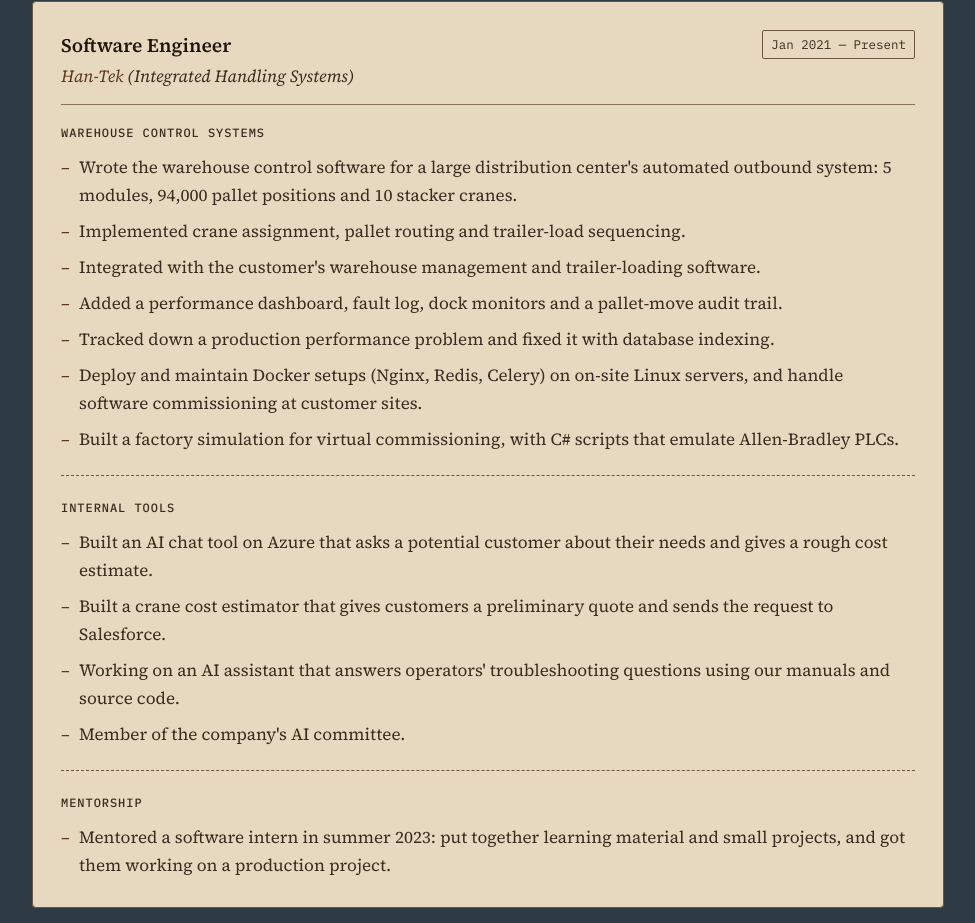
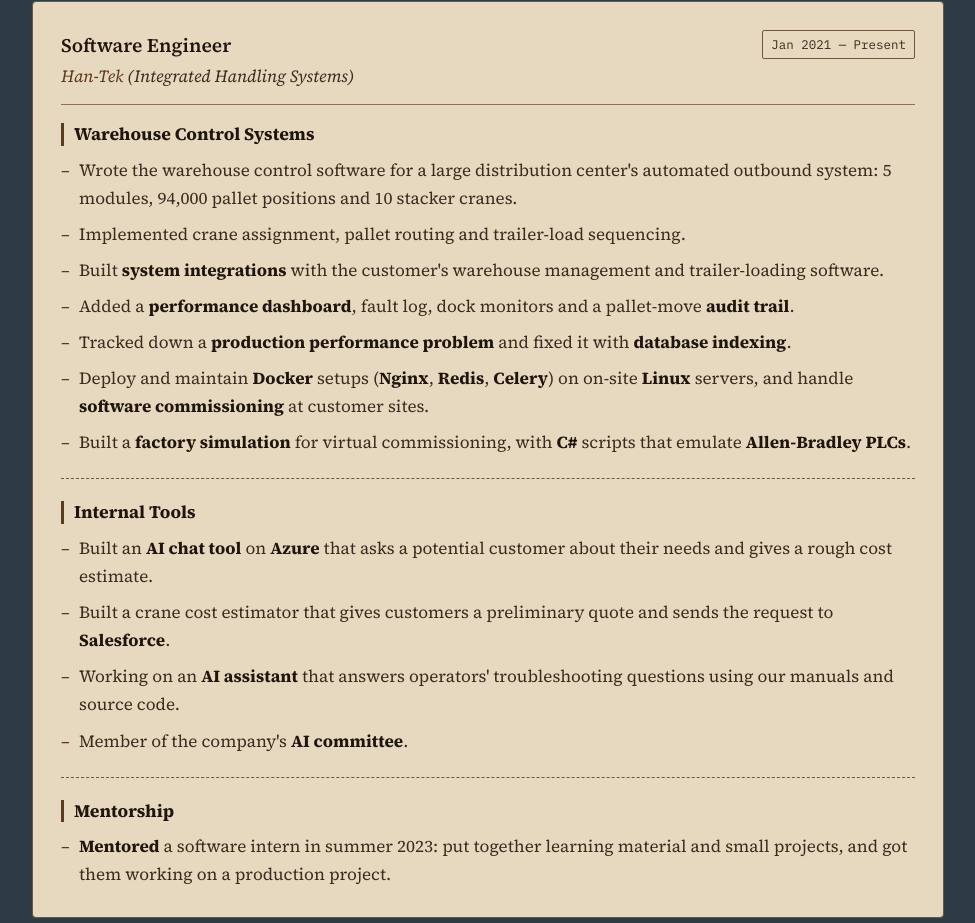
Before and after one commit to donaldholley/donaldholley.github.io, a plain HTML site: page index.html in a window 1280 px wide. Shown: the part 637-1560 px from the top of the page, without its empty margins (152-1127 px from the left). Drawn offline with Linux system fonts and the light colour scheme.

Commit message:
tweaked styles again

```diff
--- a/index.html
+++ b/index.html
@@ -115,28 +115,28 @@
             <ul>
               <li>Wrote the warehouse control software for a large distribution center's automated outbound system: 5 modules, 94,000 pallet positions and 10 stacker cranes.</li>
               <li>Implemented crane assignment, pallet routing and trailer-load sequencing.</li>
-              <li>Integrated with the customer's warehouse management and trailer-loading software.</li>
-              <li>Added a performance dashboard, fault log, dock monitors and a pallet-move audit trail.</li>
-              <li>Tracked down a production performance problem and fixed it with database indexing.</li>
-              <li>Deploy and maintain Docker setups (Nginx, Redis, Celery) on on-site Linux servers, and handle software commissioning at customer sites.</li>
-              <li>Built a factory simulation for virtual commissioning, with C# scripts that emulate Allen-Bradley PLCs.</li>
+              <li>Built <strong>system integrations</strong> with the customer's warehouse management and trailer-loading software.</li>
+              <li>Added a <strong>performance dashboard</strong>, fault log, dock monitors and a pallet-move <strong>audit trail</strong>.</li>
+              <li>Tracked down a <strong>production performance problem</strong> and fixed it with <strong>database indexing</strong>.</li>
+              <li>Deploy and maintain <strong>Docker</strong> setups (<strong>Nginx</strong>, <strong>Redis</strong>, <strong>Celery</strong>) on on-site <strong>Linux</strong> servers, and handle <strong>software commissioning</strong> at customer sites.</li>
+              <li>Built a <strong>factory simulation</strong> for virtual commissioning, with <strong>C#</strong> scripts that emulate <strong>Allen-Bradley PLCs</strong>.</li>
             </ul>
           </div>
 
           <div class="job-group">
             <h4>Internal Tools</h4>
             <ul>
-              <li>Built an AI chat tool on Azure that asks a potential customer about their needs and gives a rough cost estimate.</li>
-              <li>Built a crane cost estimator that gives customers a preliminary quote and sends the request to Salesforce.</li>
-              <li>Working on an AI assistant that answers operators' troubleshooting questions using our manuals and source code.</li>
-              <li>Member of the company's AI committee.</li>
+              <li>Built an <strong>AI chat tool</strong> on <strong>Azure</strong> that asks a potential customer about their needs and gives a rough cost estimate.</li>
+              <li>Built a crane cost estimator that gives customers a preliminary quote and sends the request to <strong>Salesforce</strong>.</li>
+              <li>Working on an <strong>AI assistant</strong> that answers operators' troubleshooting questions using our manuals and source code.</li>
+              <li>Member of the company's <strong>AI committee</strong>.</li>
             </ul>
           </div>
 
           <div class="job-group">
             <h4>Mentorship</h4>
             <ul>
-              <li>Mentored a software intern in summer 2023: put together learning material and small projects, and got them working on a production project.</li>
+              <li><strong>Mentored</strong> a software intern in summer 2023: put together learning material and small projects, and got them working on a production project.</li>
             </ul>
           </div>
         </article>
--- a/styles.css
+++ b/styles.css
@@ -214,9 +214,12 @@ h3 { font-size: 1.2rem; font-weight: 600; }
 .job > p { color: var(--ink-muted); }
 .job-group + .job-group { margin-top: 22px; padding-top: 22px; border-top: 1px dashed var(--rule-strong); }
 .job-group h4 {
-  font-family: var(--mono); font-size: 0.75rem; font-weight: 500; text-transform: uppercase; letter-spacing: 0.08em;
-  color: var(--ink-muted); margin-bottom: 10px;
+  font-family: var(--serif); font-size: 1.1rem; font-weight: 700;
+  color: var(--ink); margin-bottom: 10px;
+  padding-left: 10px; border-left: 3px solid var(--accent);
+  line-height: 1.3;
 }
+.job-group li strong { font-weight: 700; color: var(--ink); }
 .job-group li { position: relative; padding-left: 18px; color: var(--ink-muted); }
 .job-group li + li { margin-top: 8px; }
 .job-group li::before { content: "–"; position: absolute; left: 0; color: var(--accent); }
```
